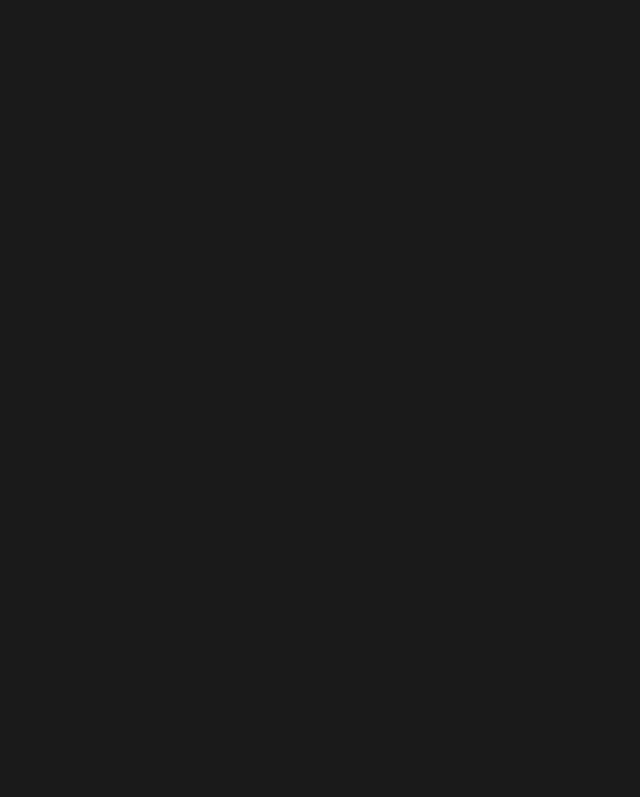
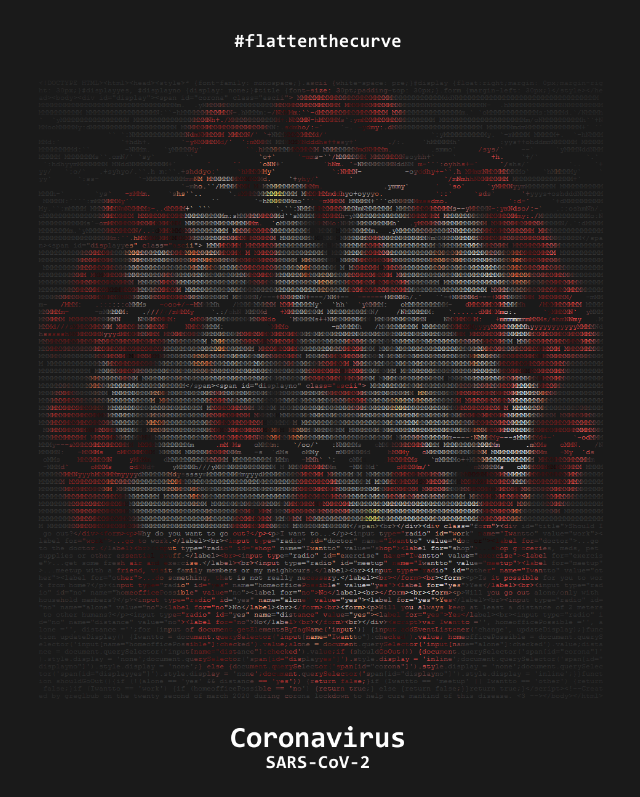
Before and after one commit to greglit/cmd, a website: page index.html in a window 1280 px wide. Shown: the top 797 px of the page, without its empty margins (322-962 px from the left). Drawn offline with Linux system fonts and the light colour scheme.

Commit message:
changed media links

```diff
--- a/index.html
+++ b/index.html
@@ -18,7 +18,7 @@ body {
     width: 100%;
     top: 0;
     left: 0;
-    background: url(art.png) no-repeat center;
+    background: url(media/art.png) no-repeat center;
     background-color: #1a1a1a;
     position: relative;
     background-size: contain;
```
Also changed, not shown: cmd-index.html (+1 -1 lines).
